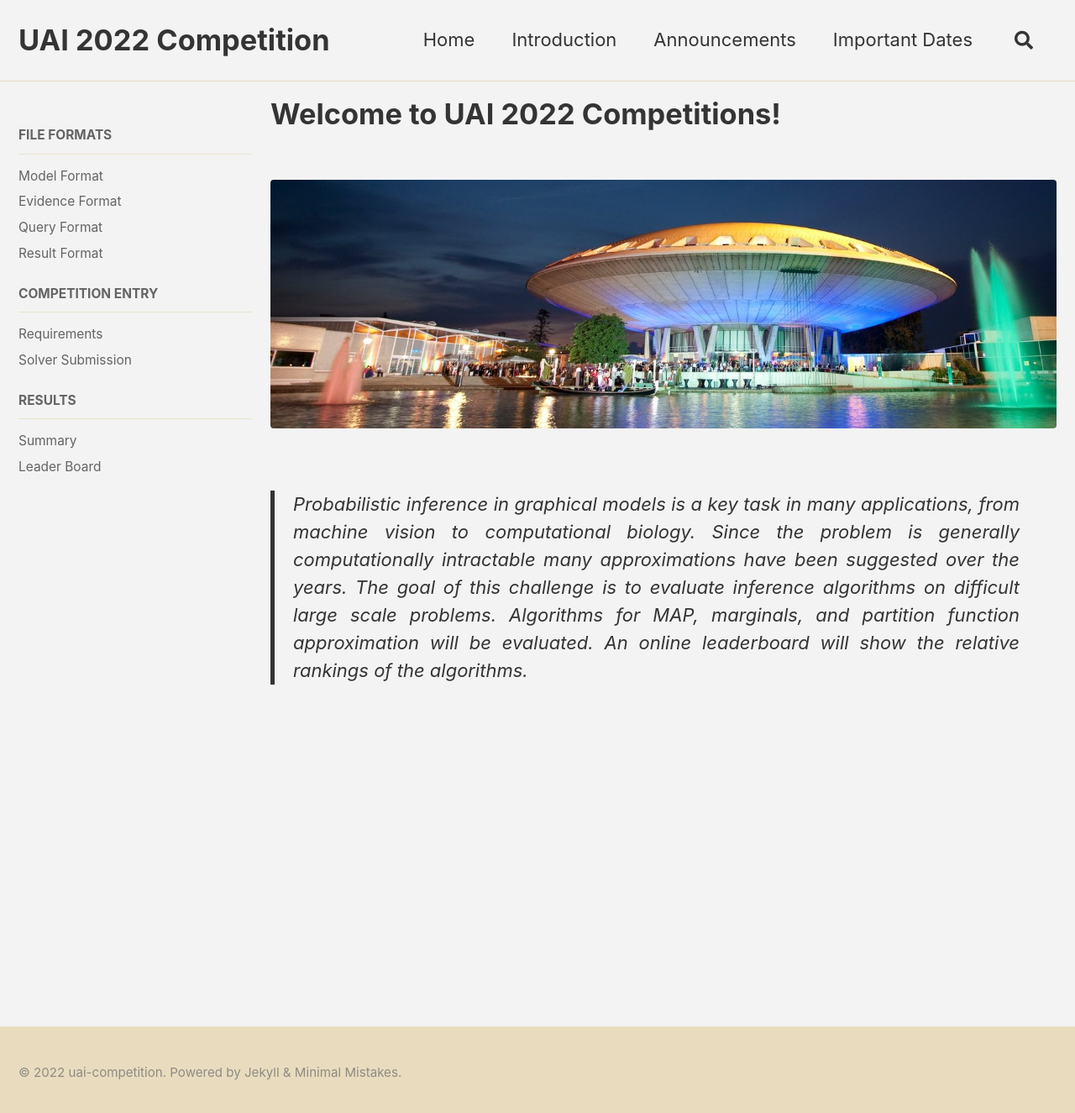
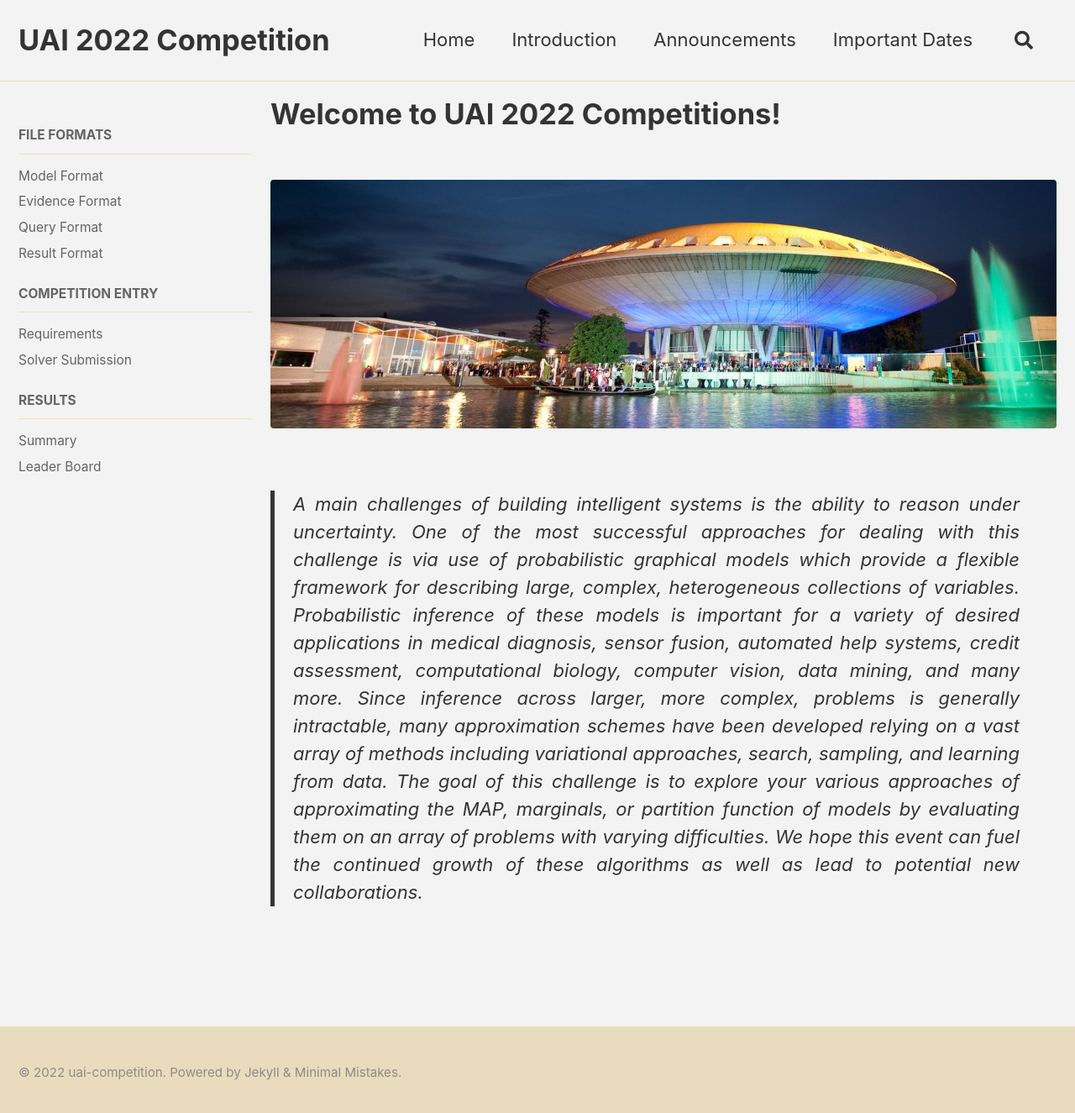
Before and after one commit to vibhavg1/uai-competition-dev, a Jekyll site: the page built from index.md, in a window 1280 px wide and 1333 px high. Shown: the top 1325 px of the window at 84% size. Built offline with Jekyll 4.4.1, drawn with Linux system fonts in a browser that asks for light colours; cached includes are drawn as plain includes.

Commit message:
Update index.md

```diff
--- a/index.md
+++ b/index.md
@@ -8,9 +8,4 @@ layouts_gallery:
 
 {% include gallery id="layouts_gallery" caption="" %}
 
-
-> Probabilistic inference in graphical models is a key task in many applications, from machine vision to computational biology.
-Since the problem is generally computationally intractable many approximations have been suggested over the years.
-The goal of this challenge is to evaluate inference algorithms on difficult large scale problems.
-Algorithms for MAP, marginals, and partition function approximation will be evaluated.
-An online leaderboard will show the relative rankings of the algorithms.
+> A main challenges of building intelligent systems is the ability to reason under uncertainty.  One of the most successful approaches for dealing with this challenge is via use of probabilistic graphical models which provide a flexible framework for describing large, complex, heterogeneous collections of variables. Probabilistic inference of these models is important for a variety of desired applications in medical diagnosis, sensor fusion, automated help systems, credit assessment, computational biology, computer vision, data mining, and many more.  Since inference across larger, more complex, problems is generally intractable, many approximation schemes have been developed relying on a vast array of methods including variational approaches, search, sampling, and learning from data.  The goal of this challenge is to explore your various approaches of approximating the MAP, marginals, or partition function of models by evaluating them on an array of problems with varying difficulties.  We hope this event can fuel the continued growth of these algorithms as well as lead to potential new collaborations.
```
